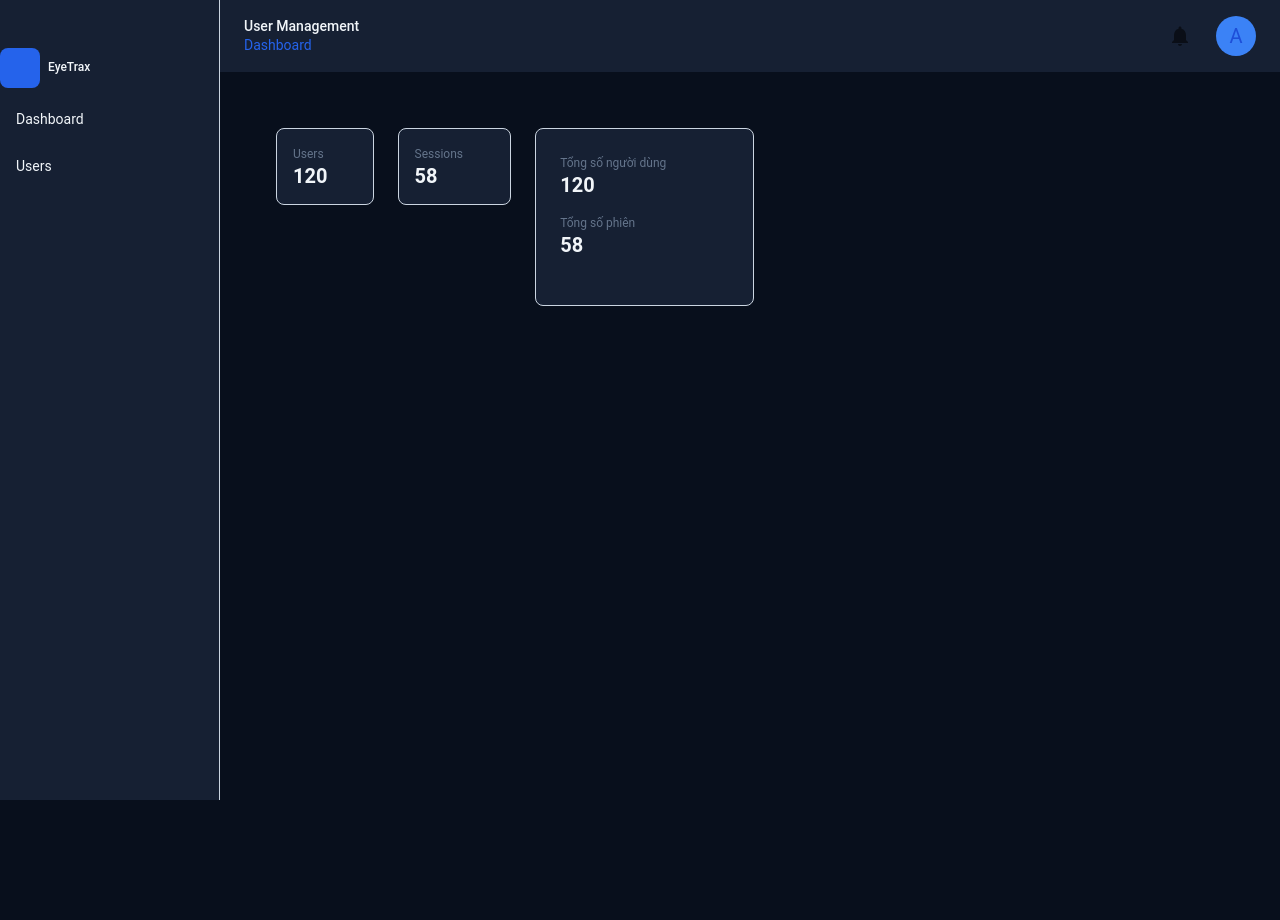
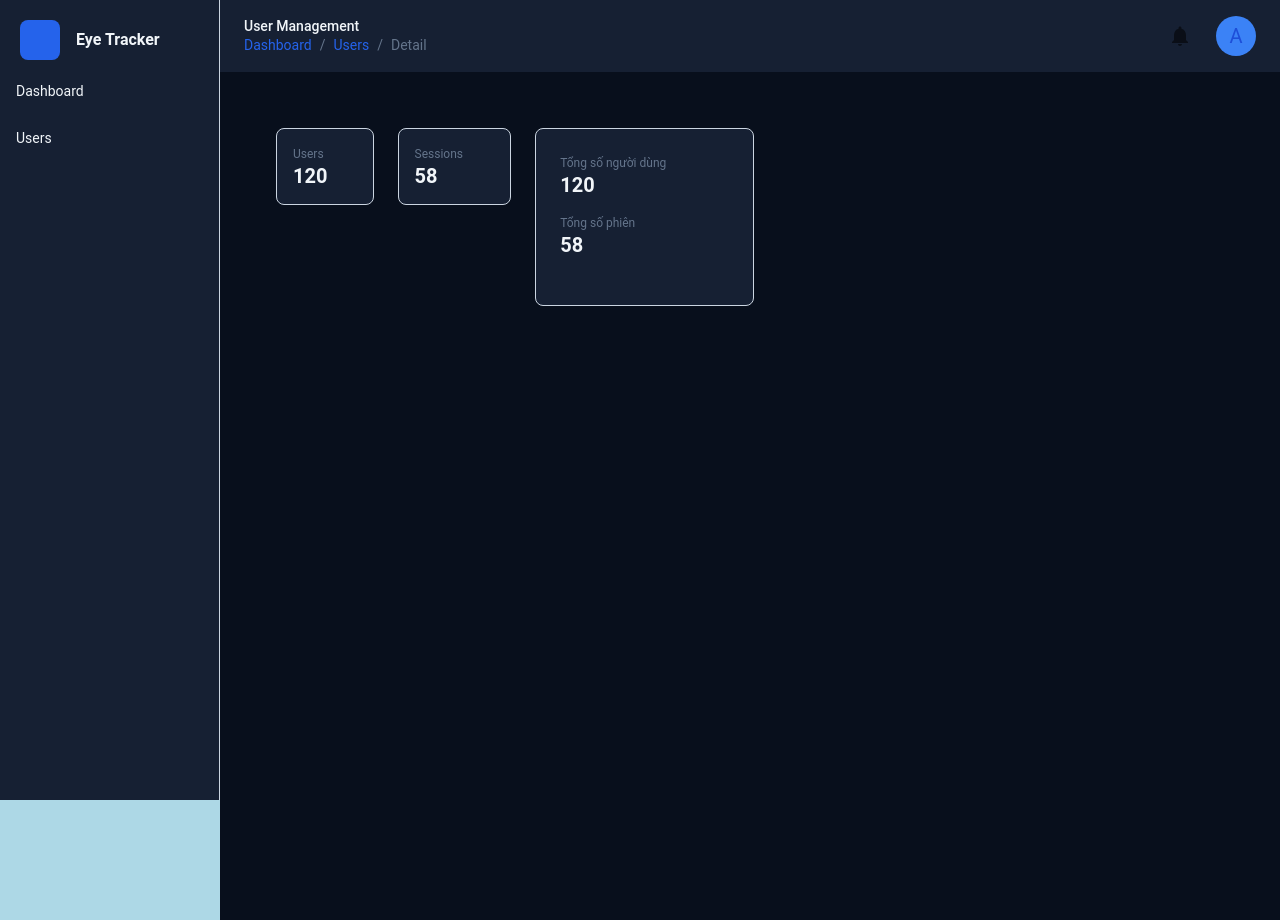
Before and after one commit to mitklsenpai/web_frontend, a React (Vite) app: page / in a window 1280 px wide. Before the commit the page ends 800 px from the top, so only its background shows below. Built offline with nearby package versions, Linux system fonts and the light colour scheme.

Commit message:
feature: respondsive layout + logo

```diff
--- a/src/layouts/AdminLayout.jsx
+++ b/src/layouts/AdminLayout.jsx
@@ -10,7 +10,9 @@ function AdminLayout() {
         <Box
             sx={{
                 display: "flex",
-                height: "100vh"
+                width: "100%",
+                minHeight: "100vh",
+                overflow: "hidden",
             }}
         >
             <Box sx={{ bgcolor: "lightblue" }}>
--- a/src/layouts/Logo.jsx
+++ b/src/layouts/Logo.jsx
@@ -5,24 +5,30 @@ export default function Logo() {
         <Box
             sx={{
                 display: "flex",
+                justifyContent: "flex-center",
                 alignItems: "center",
-                gap: 1
+                marginLeft: "20px",
+                marginTop: "20px",
+                gap: 2
             }}
         >
             <Box
                 sx={{
                     width: 40,
                     height: 40,
-                    borderRadius: 2,
+                    borderRadius: "20%",
                     bgcolor: "primary.main"
                 }}
             />
 
             <Typography
-                variant="h6"
-                fontWeight={700}
+                variant="h4"
+                color="text.secondary"
+                sx={{
+                    fontWeight: 600
+                }}
             >
-                EyeTrax
+                Eye Tracker
             </Typography>
         </Box>
     );
--- a/src/layouts/PageHeader.jsx
+++ b/src/layouts/PageHeader.jsx
@@ -17,13 +17,22 @@ export default function PageHeader() {
                     Dashboard
                 </Link>
 
-                {/* <Link underline="hover">
+                {<Link underline="hover">
                     Users
-                </Link>
+                </Link>}
+
+                {/*
+                {<Link underline="hover" heref="/user">
+                    Users
+                </Link>}
+
+                Add heref + route when user click on link -> navigate to page
+                */}
+
 
                 <Typography color="text.primary">
                     Detail
-                </Typography> */}
+                </Typography>
             </Breadcrumbs>
         </Box>
     );
--- a/src/layouts/Sidebar.jsx
+++ b/src/layouts/Sidebar.jsx
@@ -24,9 +24,9 @@ export default function Sidebar() {
                 }
             }}
         >
-            <Toolbar />
+            {/* <Toolbar /> */}
 
-            <Logo flexGrow={2} />
+            <Logo/>
 
             <List>
 
```
